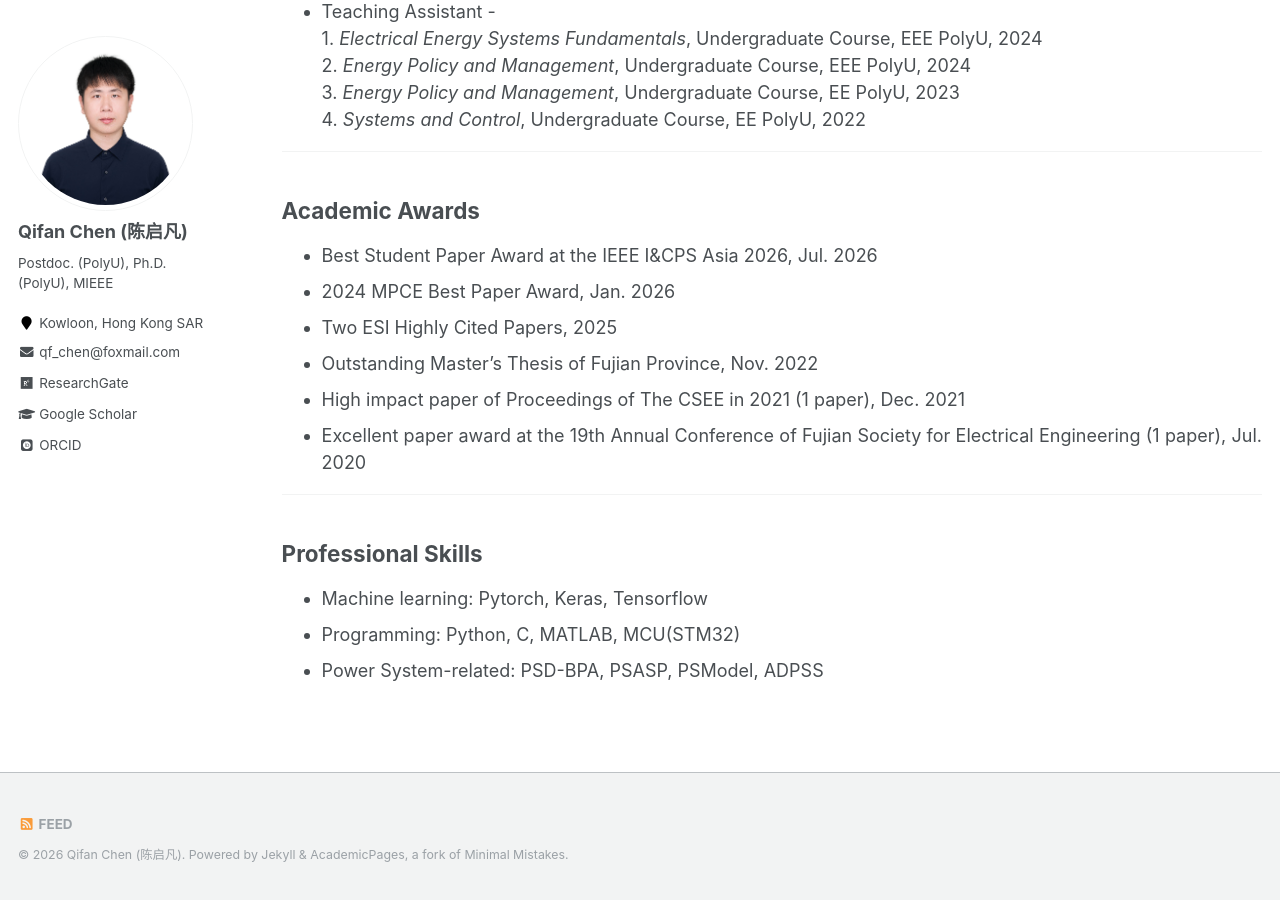
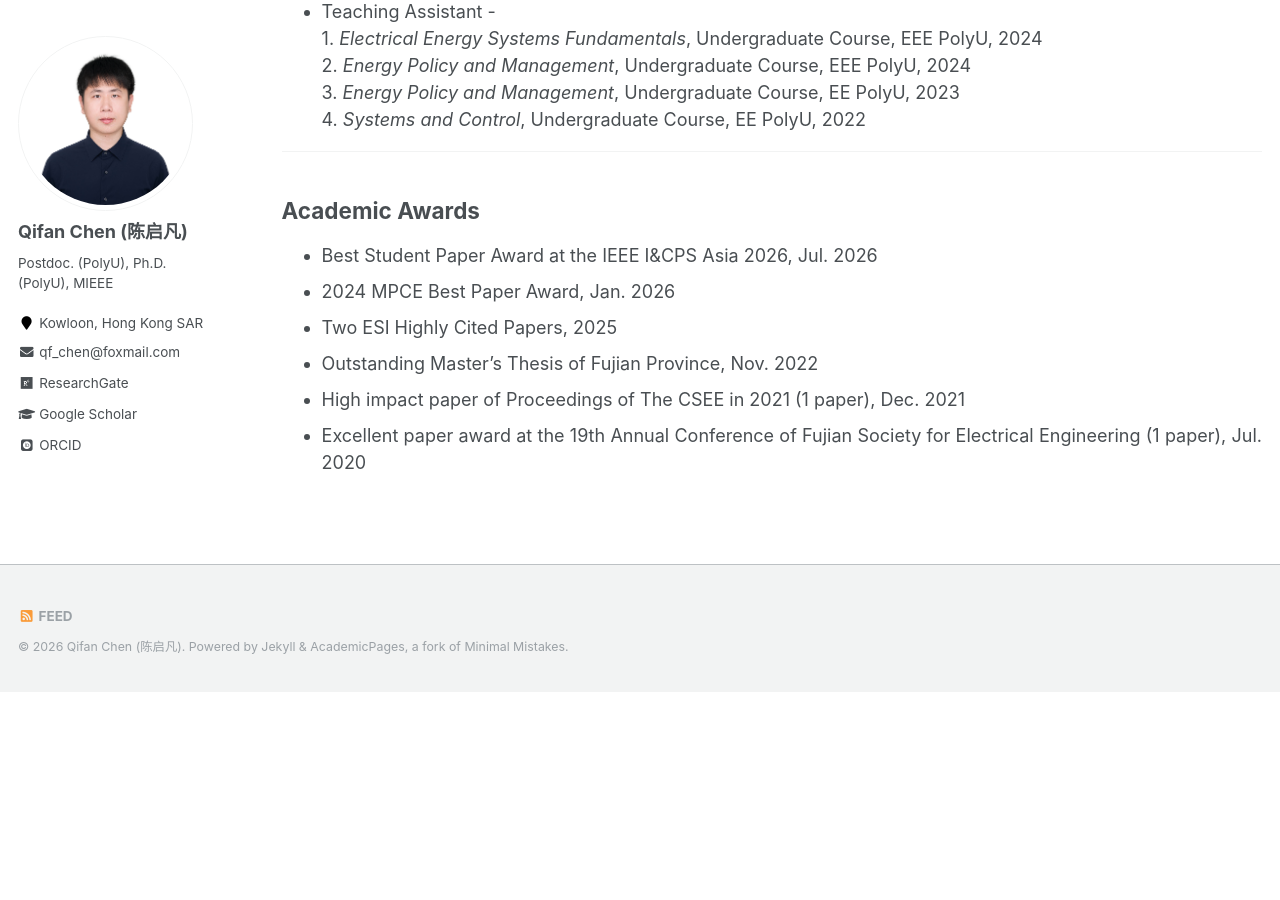
Before and after one commit to ChQf/ChQf.github.io, a Jekyll site: the page built from _pages/biography.md, in a window 1280 px wide and 900 px high, scrolled down 1465 px. Built offline with Jekyll 4.4.1, drawn with Linux system fonts in a browser that asks for light colours; some web fonts are replaced; after the commit the page ends 2157 px from its top, so only the background shows below that.

Commit message:
Update biography.md

```diff
--- a/_pages/biography.md
+++ b/_pages/biography.md
@@ -75,11 +75,4 @@ redirect_from:
 {: .text-justify}
 
 
----
-
-## Professional Skills
-
-* Machine learning: Pytorch, Keras, Tensorflow
-* Programming: Python, C, MATLAB, MCU(STM32)
-* Power System-related: PSD-BPA, PSASP, PSModel, ADPSS
 {: .text-justify}
```
